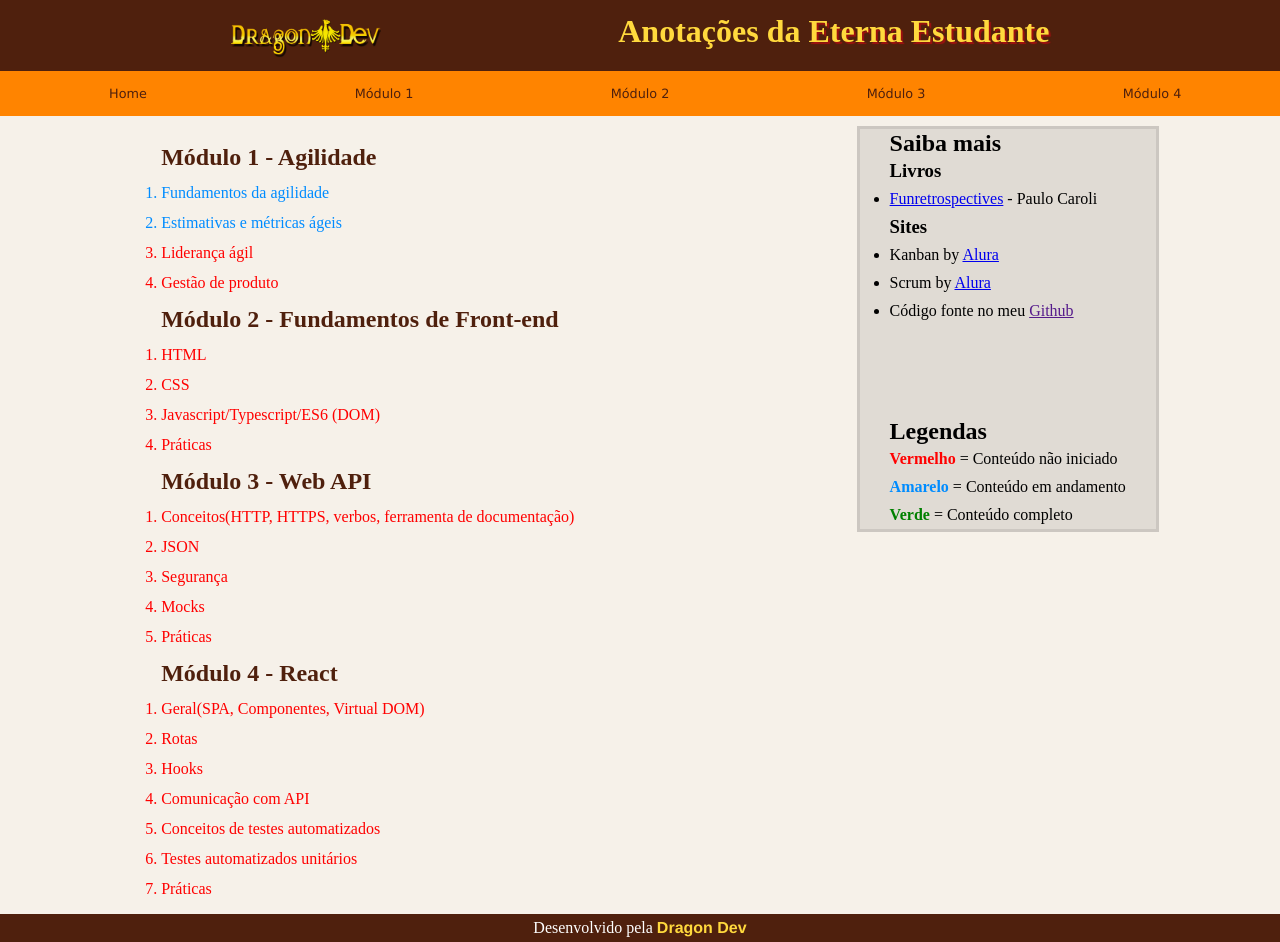
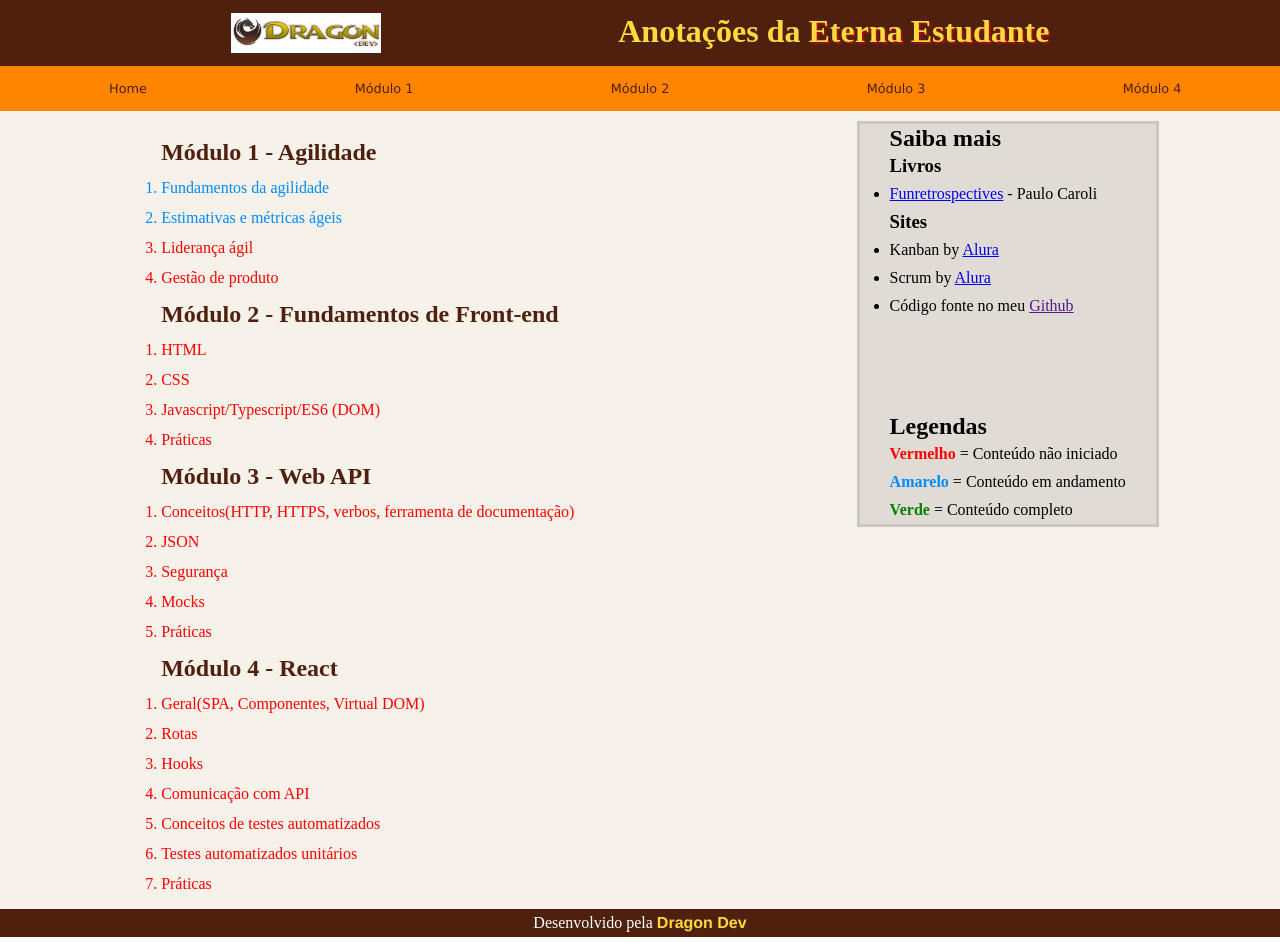
Before and after one commit to avsfreitas/siteStudy, a plain HTML site: page index.html in a window 1280 px wide. Drawn offline with Linux system fonts and the light colour scheme.

Commit message:
atualização de logo

```diff
--- a/index.html
+++ b/index.html
@@ -11,7 +11,7 @@
 <body>
     <header>
         <div id="logo">
-            <img src="assets/imagens/dragondev.png" alt="Logo da Dragon Dev">
+            <img src="assets/imagens/dragondev.jpg" alt="Logo da Dragon Dev">
             <h1>Anotações da <strong>Eterna Estudante</strong></h1>
         </div>
         <nav>
```
Also changed, not shown: assets/imagens/dragondev.jpg (added), assets/imagens/dragondev.png (deleted).
